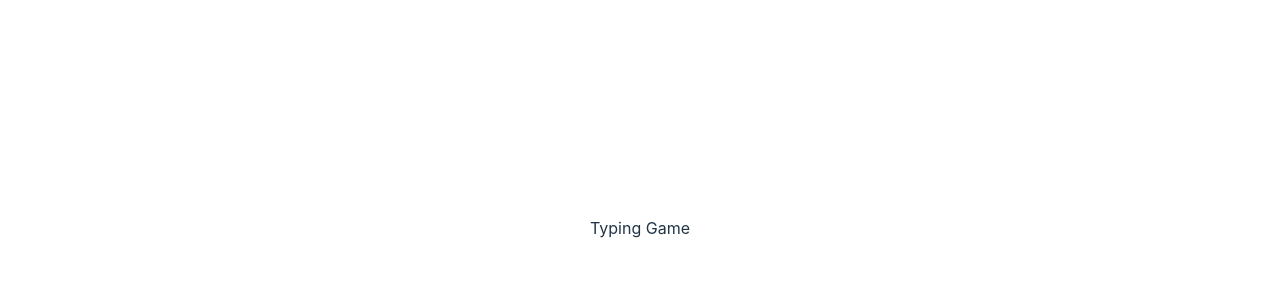
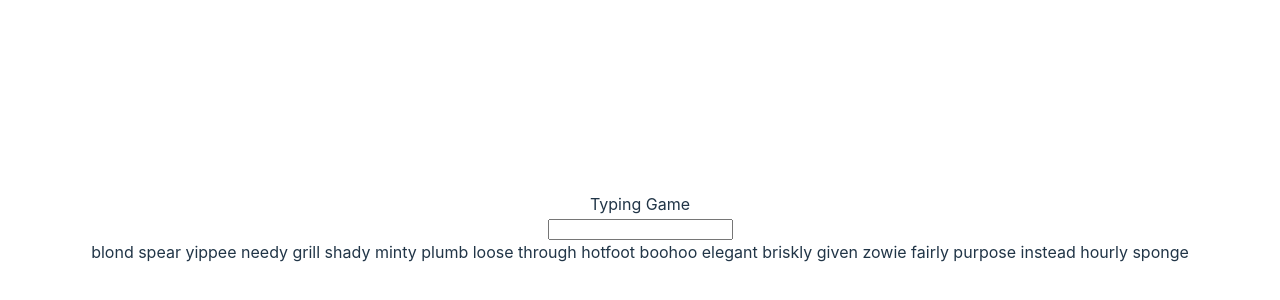
Before and after one commit to bantora/typing-game-vue, a Vue app: page / in a window 1280 px wide. Shown: the part 172-472 px from the top of the page. Built offline with nearby package versions, Linux system fonts and the light colour scheme.

Commit message:
feat: typing game

```diff
--- a/src/App.vue
+++ b/src/App.vue
@@ -1,7 +1,24 @@
-<script setup></script>
+<script setup>
+import { ref } from "vue";
+import wordsGenerator from "./util/wordsGenerator";
+
+const words = ref(wordsGenerator());
+
+const handleInput = (e) => {
+  const foundValue = words.value.find((d) => d == e.target.value);
+
+  if (foundValue) {
+    words.value = words.value.filter((d) => d !== foundValue);
+    e.target.value = "";
+  }
+};
+</script>
 
 <template>
   <div>Typing Game</div>
+  <!-- Typing Options -->
+  <div><input @input="handleInput" /></div>
+  <div class="">{{ words.join(" ") }}</div>
 </template>
 
 <style scoped></style>
--- /dev/null
+++ b/src/util/wordsGenerator.js
@@ -0,0 +1,12 @@
+import { faker } from "@faker-js/faker";
+
+const wordsGenerator = (max = 20) => {
+  let words = [];
+  for (let i = 0; i <= max; i++) {
+    words.push(faker.word.sample({ length: { min: 5, max: 7 } }));
+  }
+
+  return words;
+};
+
+export default wordsGenerator;
```
